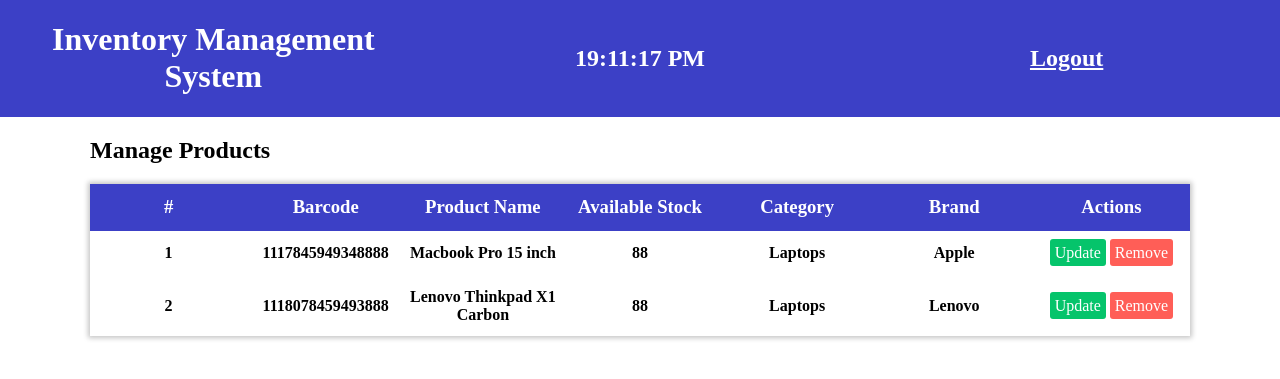
After one commit to jonathanfrancisco/Inventory-Management-System, a PHP site: page /products.php in a window 1280 px wide. The commit adds this page. Shown: the top 379 px of the page. Run offline with PHP 8.4, Linux system fonts and the light colour scheme.

Commit message:
Add products page

```diff
--- a/assets/style.css
+++ b/assets/style.css
@@ -39,7 +39,7 @@ body {
 }
 
 .container {
-    max-width: 900px;
+    max-width: 1100px;
     margin: 0 auto;
 }
 .table {
@@ -54,6 +54,7 @@ body {
 
 .table__row {
     padding: .8em 0;
+    text-align: center;
 }
 
 .table__row p, .table__row h3, .table__row h4 {
@@ -160,12 +161,17 @@ body {
     max-width: 130px;
 }
 
-/***********
-    BRAND
-*************/
+/***********************************
+    BRAND / CATEGORY / PRODUCTS
+**********************************/
 
-.brand__row, .category__row {
+.brand__row, .category__row, .product__row {
     display: grid;
     grid-template-columns: repeat(3, 1fr);
     justify-items: center;
+    align-items: center;
 }
+
+.product__row {
+    grid-template-columns: repeat(7, 1fr);
+}
--- /dev/null
+++ b/products.php
@@ -0,0 +1,62 @@
+<!DOCTYPE html>
+<html lang="en">
+<head>
+    <meta charset="UTF-8">
+    <meta name="viewport" content="width=device-width, initial-scale=1.0">
+    <meta http-equiv="X-UA-Compatible" content="ie=edge">
+    <title>Products</title>
+    <link rel="stylesheet" href="assets/style.css">
+</head>
+<body>
+
+    <div class="header">
+        <h1>Inventory Management System</h1>
+        <h2 class="header__time"></h2>
+        <a href="logout.php"><h2>Logout</h2></a>
+    </div>
+
+    <div class="container">
+        <h2>Manage Products</h2>
+        <div class="table">
+            <div class="table__header table__row product__row">
+                <h3>#</h3>
+                <h3>Barcode</h3>
+                <h3>Product Name</h3>
+                <h3>Available Stock</h3>
+                <h3>Category</h3>
+                <h3>Brand</h3>
+                <h3>Actions</h3>
+            </div>
+            <div class="table__row product__row">
+                <h4>1</h4>
+                <h4>1117845949348888</h4>
+                <h4>Macbook Pro 15 inch</h4>
+                <h4>88</h4>
+                <h4>Laptops</h4>
+                <h4>Apple</h4>
+                <div>
+                    <a class="action-btn update" href="">Update</a>
+                    <a class="action-btn remove" href="">Remove</a>
+                </div>
+            </div>
+
+            <div class="table__row product__row">
+                <h4>2</h4>
+                <h4>1118078459493888</h4>
+                <h4>Lenovo Thinkpad X1 Carbon</h4>
+                <h4>88</h4>
+                <h4>Laptops</h4>
+                <h4>Lenovo</h4>
+                <div>
+                    <a class="action-btn update" href="">Update</a>
+                    <a class="action-btn remove" href="">Remove</a>
+                </div>
+            </div>
+
+        </div>
+    </div>
+
+    <script src="assets/app.js"></script>
+
+</body>
+</html>
```
